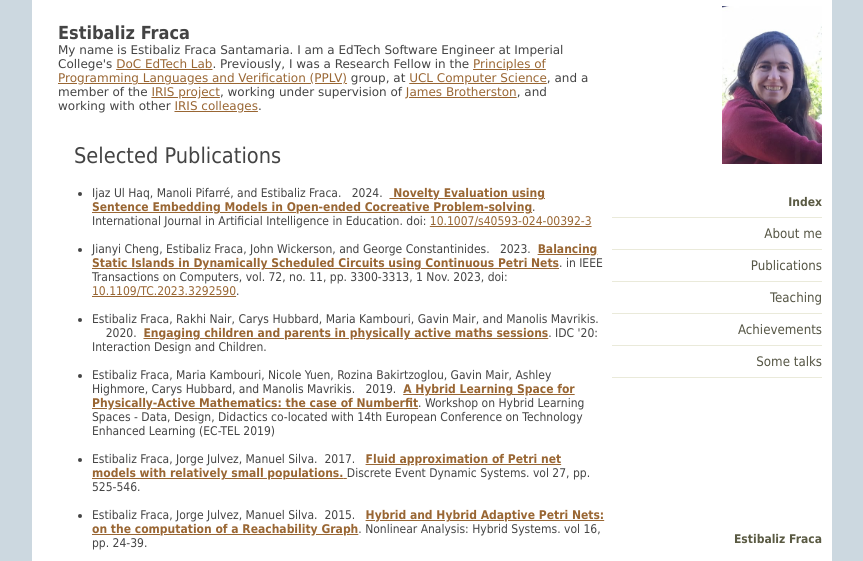
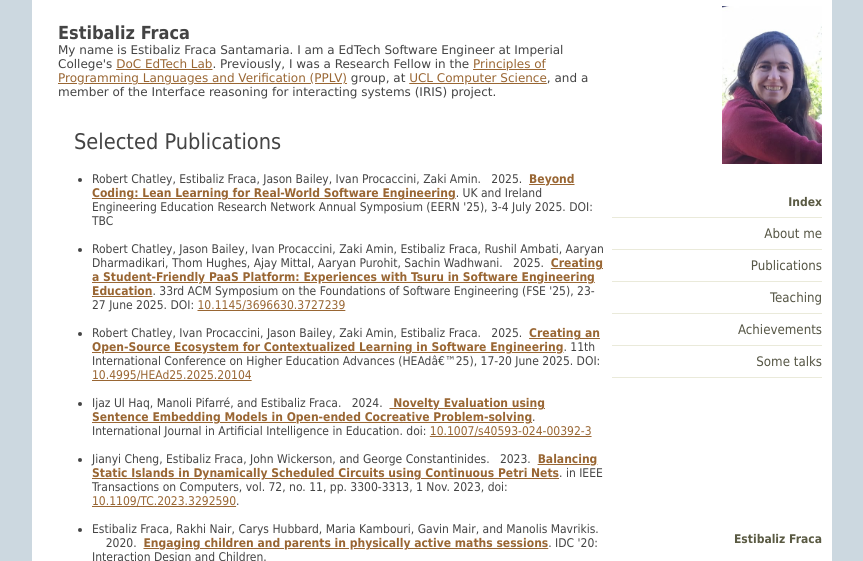
Before and after one commit to estifraca/estifraca.github.io, a plain HTML site: page index.html in a window 1280 px wide. Shown: the part 213-774 px from the top of the page, without its empty margins (208-1071 px from the left). Drawn offline with Linux system fonts and the light colour scheme.

Commit message:
Add three EdTech Lab publications to selected publications list

```diff
--- a/index.html
+++ b/index.html
@@ -54,7 +54,7 @@
 			<h2>Estibaliz Fraca</h2>
 
 			<p>My name is Estibaliz Fraca Santamaria. I am a EdTech Software Engineer at Imperial College's <a href="https://edtech.pages.doc.ic.ac.uk/"> DoC EdTech Lab</a>.  Previously, I was a Research Fellow in the <a href="http://pplv.cs.ucl.ac.uk/"> Principles of Programming Languages and Verification (PPLV)</a> group, at <a href="https://www.ucl.ac.uk/computer-science/">UCL Computer Science</a>, and
-			a member of the <a href="https://interfacereasoning.com/">IRIS project</a>, working under supervision of <a href="http://www0.cs.ucl.ac.uk/staff/J.Brotherston/"> James Brotherston</a>, and working with other <a href="https://uclirisproject.wordpress.com/people/">IRIS colleages</a>.
+			a member of the Interface reasoning for interacting systems (IRIS) project.
 
 
 		<div class="content">
@@ -63,15 +63,35 @@
 			<h1>Selected Publications</h1>
 <br/>
 
-			<p hidden> My publications are also updated at <a href="http://iris.ucl.ac.uk/iris/browse/profile?upi=MEFRA13"> UCL IRIS </a>.</p>
 
 	<ul>
 
-		<li>
-			<span class="biblio-authors">Ijaz Ul Haq, Manoli Pifarr&eacute;, and Estibaliz Fraca.</span> &nbsp;
-			2024.&nbsp;&nbsp;<span class="biblio-title"><a href=https://link.springer.com/article/10.1007/s40593-024-00392-3 target="_blank"><b> Novelty Evaluation using Sentence Embedding Models in Open-ended Cocreative Problem-solving</b></a>.
-			</span> International Journal in Artificial Intelligence in Education. doi: <a href="//doi.org/10.1007/s40593-024-00392-3"> 10.1007/s40593-024-00392-3</a>
-		</li>
+	   <li>
+		   <span class="biblio-authors">Robert Chatley, Estibaliz Fraca, Jason Bailey, Ivan Procaccini, Zaki Amin.</span> &nbsp;
+		   2025.&nbsp;&nbsp;<span class="biblio-title"><a href="https://edtech.pages.doc.ic.ac.uk/preprints/eern-lean-learning-for-se-25.pdf" target="_blank"><b>Beyond Coding: Lean Learning for Real-World Software Engineering</b></a>.</span>
+		   UK and Ireland Engineering Education Research Network Annual Symposium (EERN '25), 3-4 July 2025. DOI: TBC
+	   </li>
+	   <br/>
+
+	   <li>
+		   <span class="biblio-authors">Robert Chatley, Jason Bailey, Ivan Procaccini, Zaki Amin, Estibaliz Fraca, Rushil Ambati, Aaryan Dharmadikari, Thom Hughes, Ajay Mittal, Aaryan Purohit, Sachin Wadhwani.</span> &nbsp;
+		   2025.&nbsp;&nbsp;<span class="biblio-title"><a href="https://edtech.pages.doc.ic.ac.uk/preprints/fse-tsuru-25.pdf" target="_blank"><b>Creating a Student-Friendly PaaS Platform: Experiences with Tsuru in Software Engineering Education</b></a>.</span>
+		   33rd ACM Symposium on the Foundations of Software Engineering (FSE '25), 23-27 June 2025. DOI: <a href="https://doi.org/10.1145/3696630.3727239">10.1145/3696630.3727239</a>
+	   </li>
+	   <br/>
+
+	   <li>
+		   <span class="biblio-authors">Robert Chatley, Ivan Procaccini, Jason Bailey, Zaki Amin, Estibaliz Fraca.</span> &nbsp;
+		   2025.&nbsp;&nbsp;<span class="biblio-title"><a href="https://edtech.pages.doc.ic.ac.uk/preprints/head-cl-25.pdf" target="_blank"><b>Creating an Open-Source Ecosystem for Contextualized Learning in Software Engineering</b></a>.</span>
+		   11th International Conference on Higher Education Advances (HEAd’25), 17-20 June 2025. DOI: <a href="https://doi.org/10.4995/HEAd25.2025.20104">10.4995/HEAd25.2025.20104</a>
+	   </li>
+	   <br/>
+
+	   <li>
+		   <span class="biblio-authors">Ijaz Ul Haq, Manoli Pifarr&eacute;, and Estibaliz Fraca.</span> &nbsp;
+		   2024.&nbsp;&nbsp;<span class="biblio-title"><a href=https://link.springer.com/article/10.1007/s40593-024-00392-3 target="_blank"><b> Novelty Evaluation using Sentence Embedding Models in Open-ended Cocreative Problem-solving</b></a>.
+		   </span> International Journal in Artificial Intelligence in Education. doi: <a href="//doi.org/10.1007/s40593-024-00392-3"> 10.1007/s40593-024-00392-3</a>
+	   </li>
 		<br/>
 
 		<li>
```
